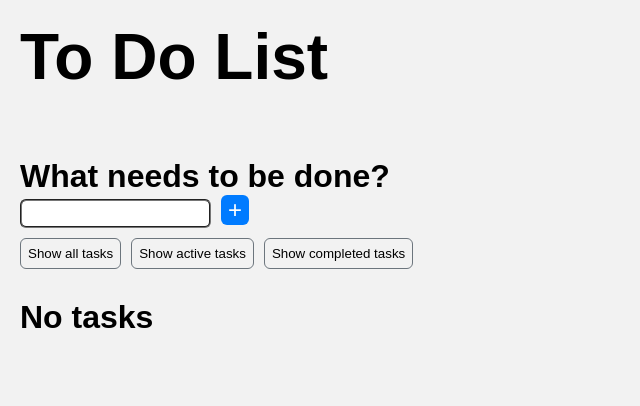
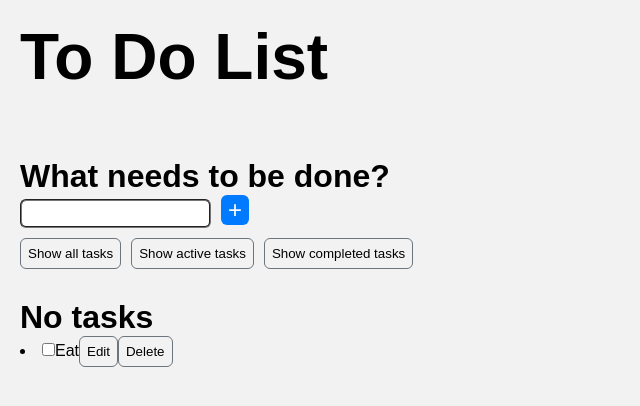
Before and after one commit to fribeiropaiva/todo-app, a React (Create React App) app: page / in a window 1280 px wide. Shown: the top 406 px of the page, without its empty margins (0-640 px from the left). Built offline with nearby package versions, Linux system fonts and the light colour scheme; the HTML template or start-up script is replaced by a standard one.

Commit message:
Create Task component

```diff
--- a/src/App.tsx
+++ b/src/App.tsx
@@ -1,11 +1,20 @@
 import { useState } from 'react';
 import GlobalStyles from './styles/globalStyles';
+import { Task } from './components/Task/Task';
 
 function App() {
   const [activeTasks, setActiveTasks] = useState([]);
   const [allTasks, setAllTasks] = useState([]);
   const [completedTasks, setCompletedTasks] = useState([]);
   const [tasksListHeader, setTasksListHeader] = useState('No tasks');
+
+  function editTask(id:number) {
+    console.log('editing task');
+  }
+
+  function deleteTask(id:number) {
+    console.log('deleting task');
+  }
 
   return (
     <>
@@ -20,26 +29,7 @@ function App() {
           <button>Show completed tasks</button>
         </div>
         <h2>{tasksListHeader}</h2>
-        {/* <ul>
-          <li>
-            <input type='checkbox'></input>
-            Eat
-            <button>Edit</button>
-            <button>Delete</button>
-          </li>
-          <li>
-            <input type='checkbox'></input>
-            Sleep
-            <button>Edit</button>
-            <button>Delete</button>
-          </li>
-          <li>
-            <input type='checkbox'></input>
-            Repeat
-            <button>Edit</button>
-            <button>Delete</button>
-          </li>
-        </ul> */}
+        <Task taskName='Eat' editTask={editTask} deleteTask={deleteTask} isChecked={true} />
         <GlobalStyles />
       </main>
     </>
--- /dev/null
+++ b/src/components/Task/Task.tsx
@@ -0,0 +1,19 @@
+import React from 'react';
+
+interface TaskProps {
+  taskName: string;
+  isChecked: boolean;
+  editTask: (id:number) => void;
+  deleteTask: (id:number) => void;
+}
+
+export function Task({ taskName, isChecked, editTask, deleteTask }: TaskProps) {
+  return (
+    <li key={taskName} id={taskName}>
+      <input type='checkbox' />
+      {taskName}
+      <button>Edit</button>
+      <button>Delete</button>
+    </li>
+  )
+}
```
